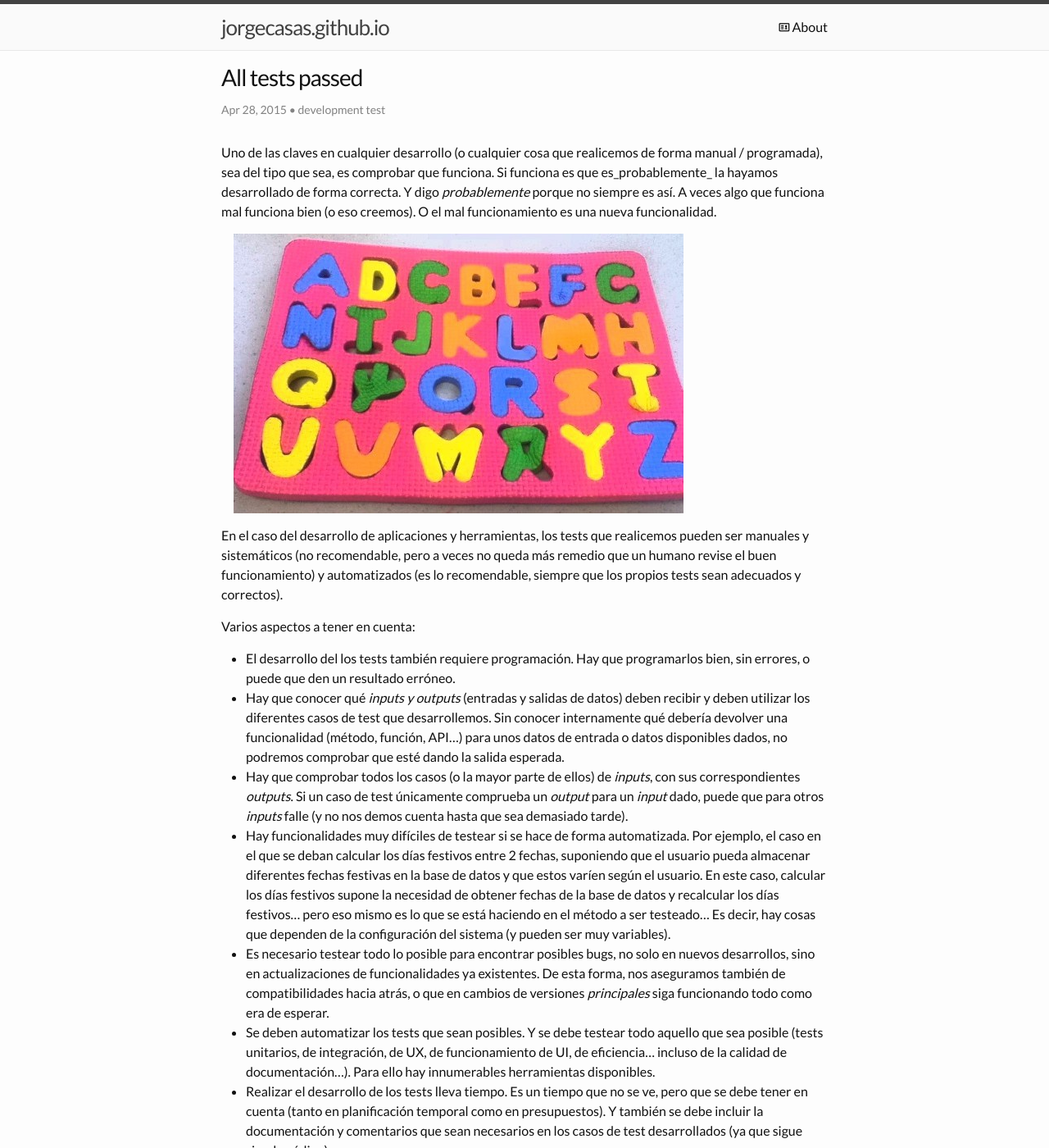
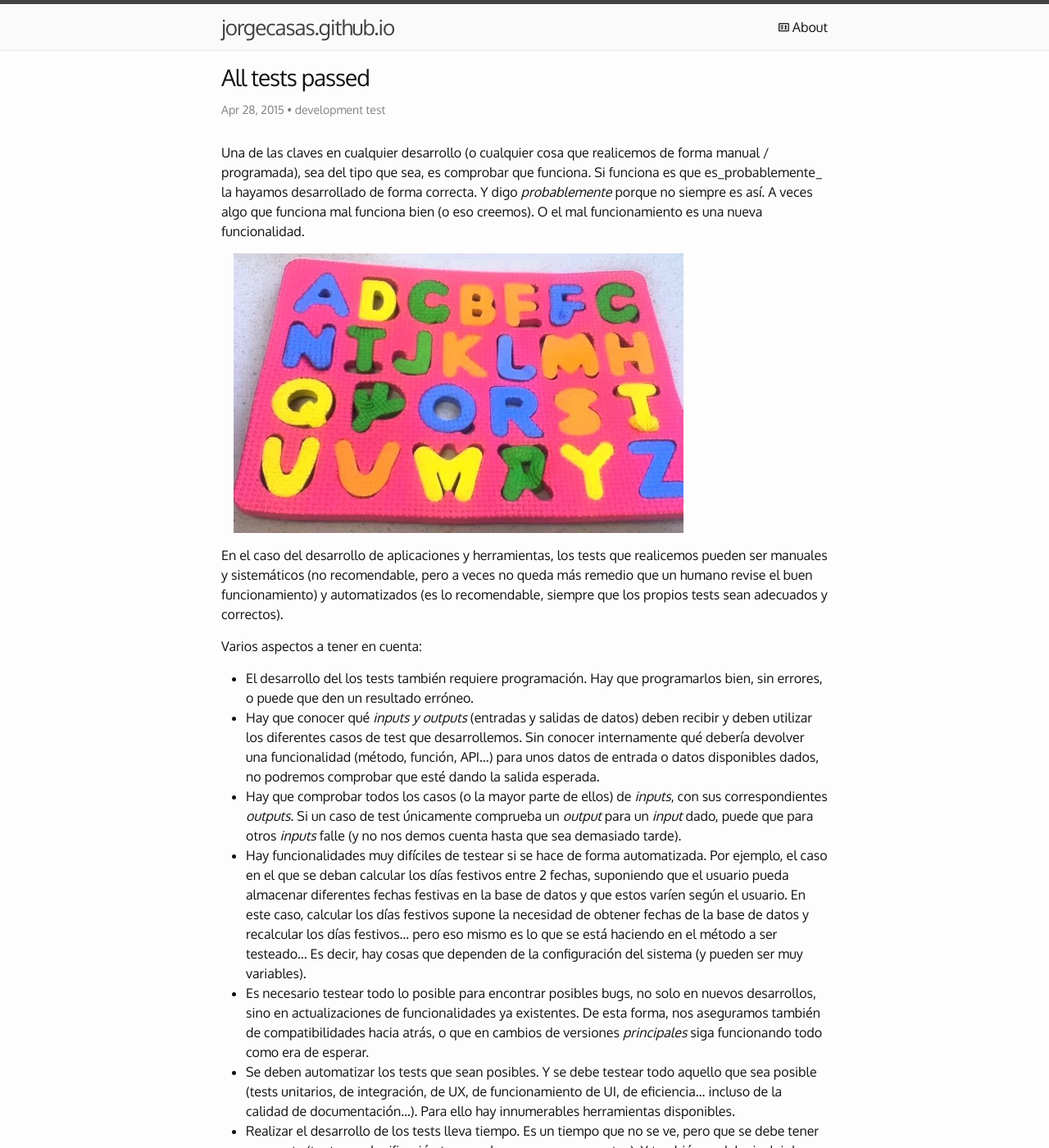
Before and after one commit to jorgecasas/jorgecasas.github.io, a Jekyll site: the page built from _posts/2015-04-28-all-tests-passed.markdown, in a window 1280 px wide and 1400 px high. Shown: the whole window at 82% size. Built offline with Jekyll 4.4.1, drawn with Linux system fonts in a browser that asks for light colours; comment, search, counter and statistics services are not loaded.

Commit message:
Update SCSS

```diff
--- a/_config.yml
+++ b/_config.yml
@@ -6,7 +6,7 @@
 url: "http://jorgecasas.github.io" # the base hostname & protocol for your site
 
 google:
-  webfont: Lato
+  webfont: Oxygen
   analytics_id: UA-57053170-1
 
 disqus:
--- a/_posts/2015-04-28-all-tests-passed.markdown
+++ b/_posts/2015-04-28-all-tests-passed.markdown
@@ -8,7 +8,7 @@
 - test
 ---
 
-Uno de las claves en cualquier desarrollo (o cualquier cosa que realicemos de forma manual / programada), sea del tipo que sea, es comprobar que funciona. Si funciona es que es_probablemente_ la hayamos desarrollado de forma correcta. Y digo _probablemente_ porque no siempre es así. A veces algo que funciona mal funciona bien (o eso creemos). O el mal funcionamiento es una nueva funcionalidad.
+Una de las claves en cualquier desarrollo (o cualquier cosa que realicemos de forma manual / programada), sea del tipo que sea, es comprobar que funciona. Si funciona es que es_probablemente_ la hayamos desarrollado de forma correcta. Y digo _probablemente_ porque no siempre es así. A veces algo que funciona mal funciona bien (o eso creemos). O el mal funcionamiento es una nueva funcionalidad.
 
 ![100% tests passed succesfully!]({{ site.url }}/assets/images/2015-04-28-all-tests-passed.jpg)
 
--- a/css/main.scss
+++ b/css/main.scss
@@ -6,7 +6,7 @@
 
 
 // Our variables
-$base-font-family: Lato, Helvetica, sans-serif;
+$base-font-family: Oxygen, Helvetica, sans-serif;
 $base-font-size:   16px;
 $small-font-size:  $base-font-size * 0.875;
 $base-line-height: 1.5;
```
